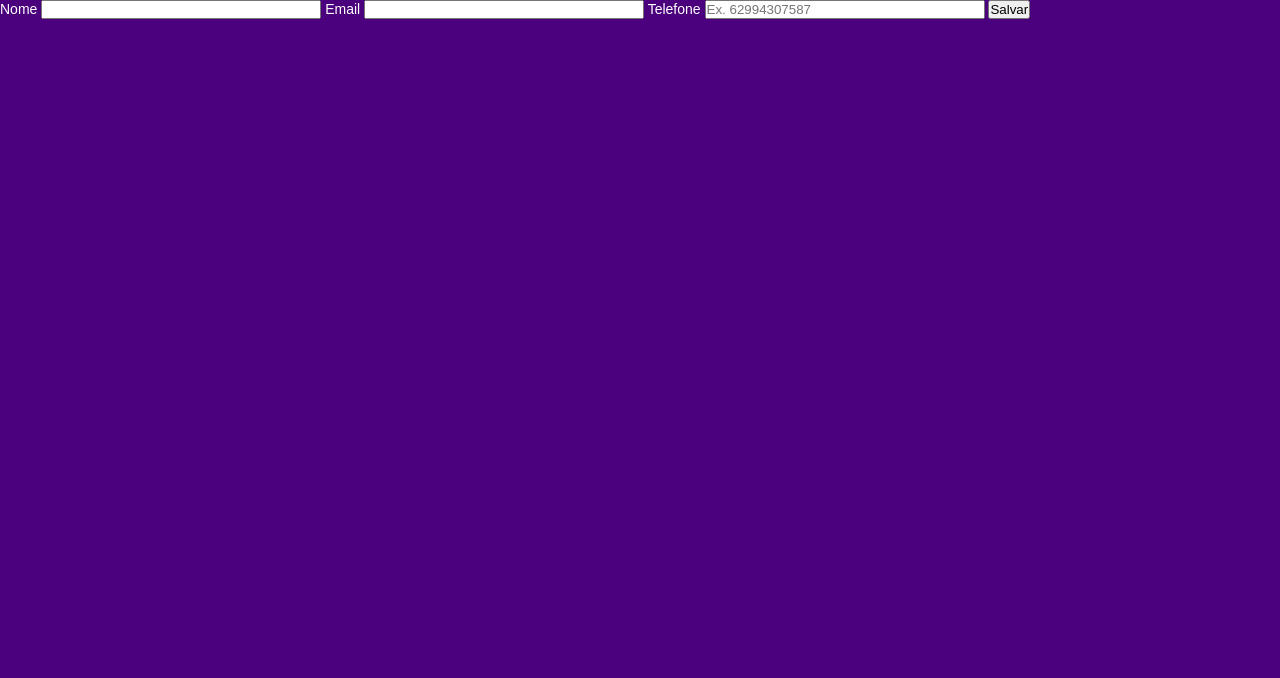
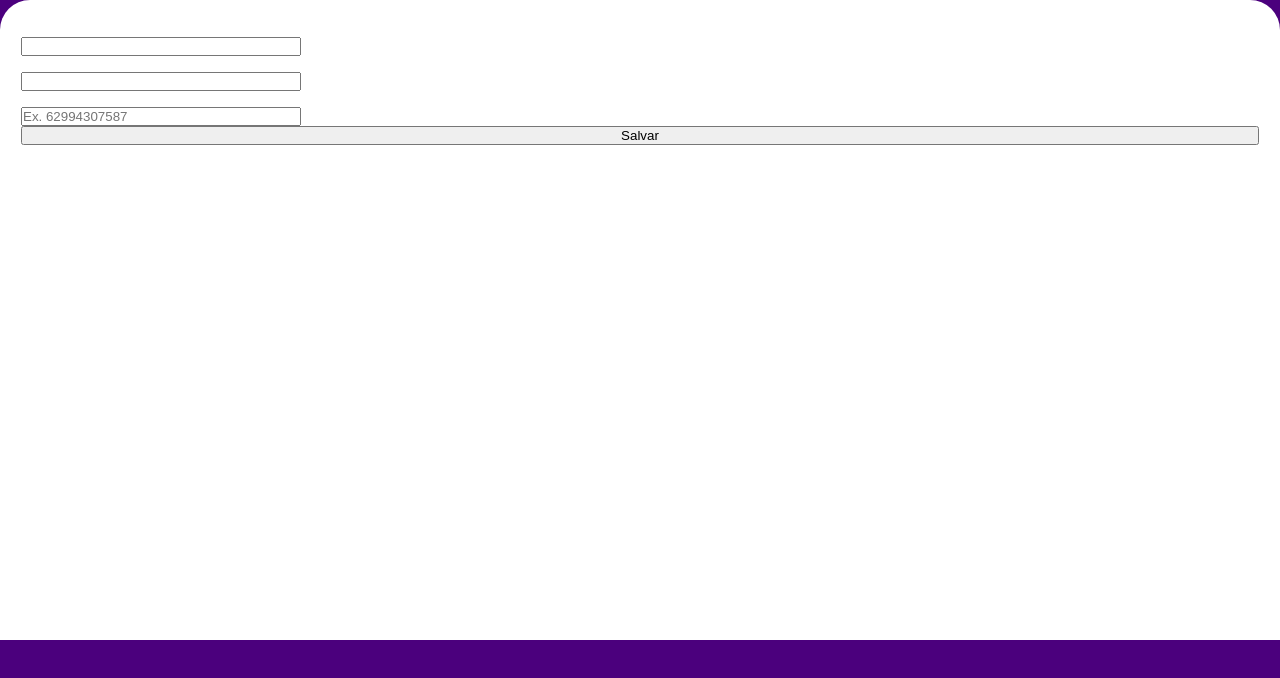
Before and after one commit to Caroldoourado/SistemaDeContatos, a website: page public/pages/novoContato.html in a window 1280 px wide. Drawn offline with Linux system fonts and the light colour scheme.

Commit message:
Versão 2025_05_14_02

```diff
--- a/public/pages/novoContato.html
+++ b/public/pages/novoContato.html
@@ -7,7 +7,7 @@
     <title>Contato</title>
 </head>
 <body>
-    <section>
+    <section class="section-board-contact">
         <label for="iname">Nome</label>
         <input type="text" name="name" id="iname">
         <label for="iemail">Email</label>
```
Also changed, not shown: public/index.html (+1 -1 lines).
